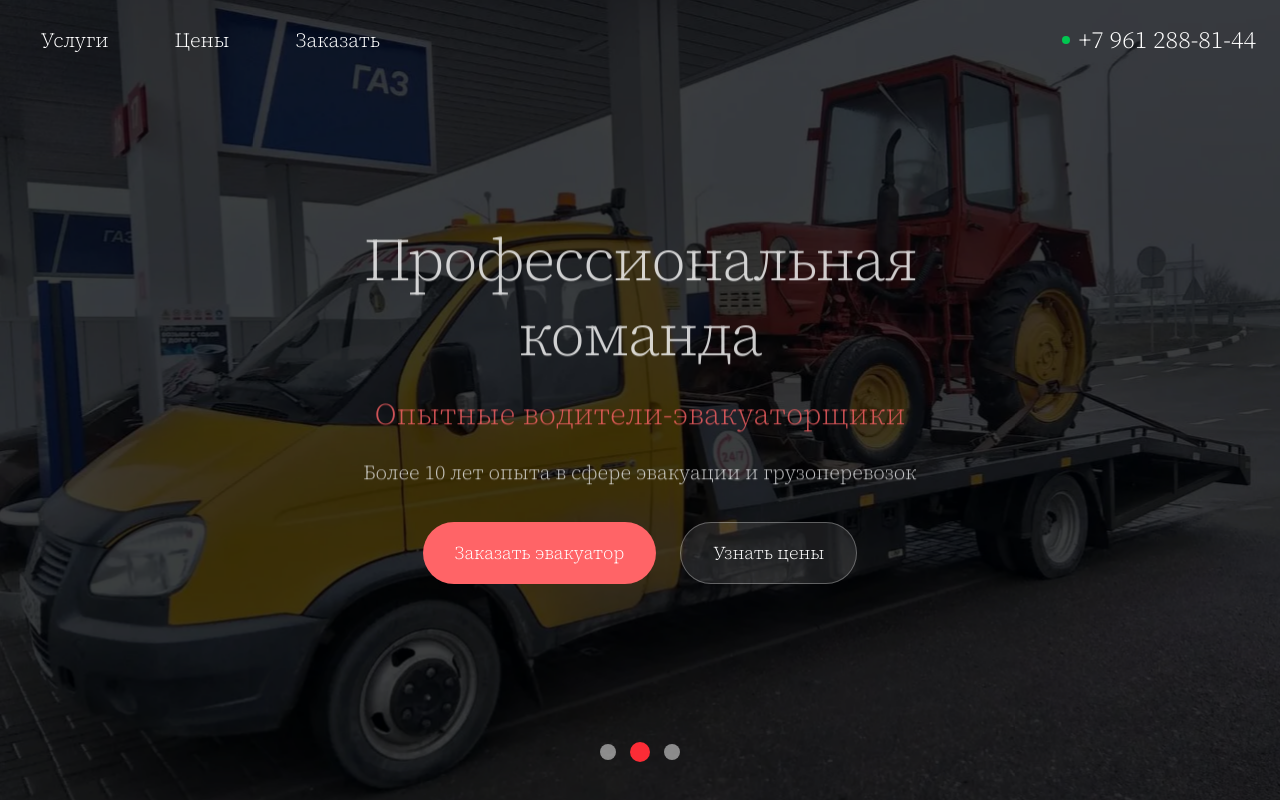
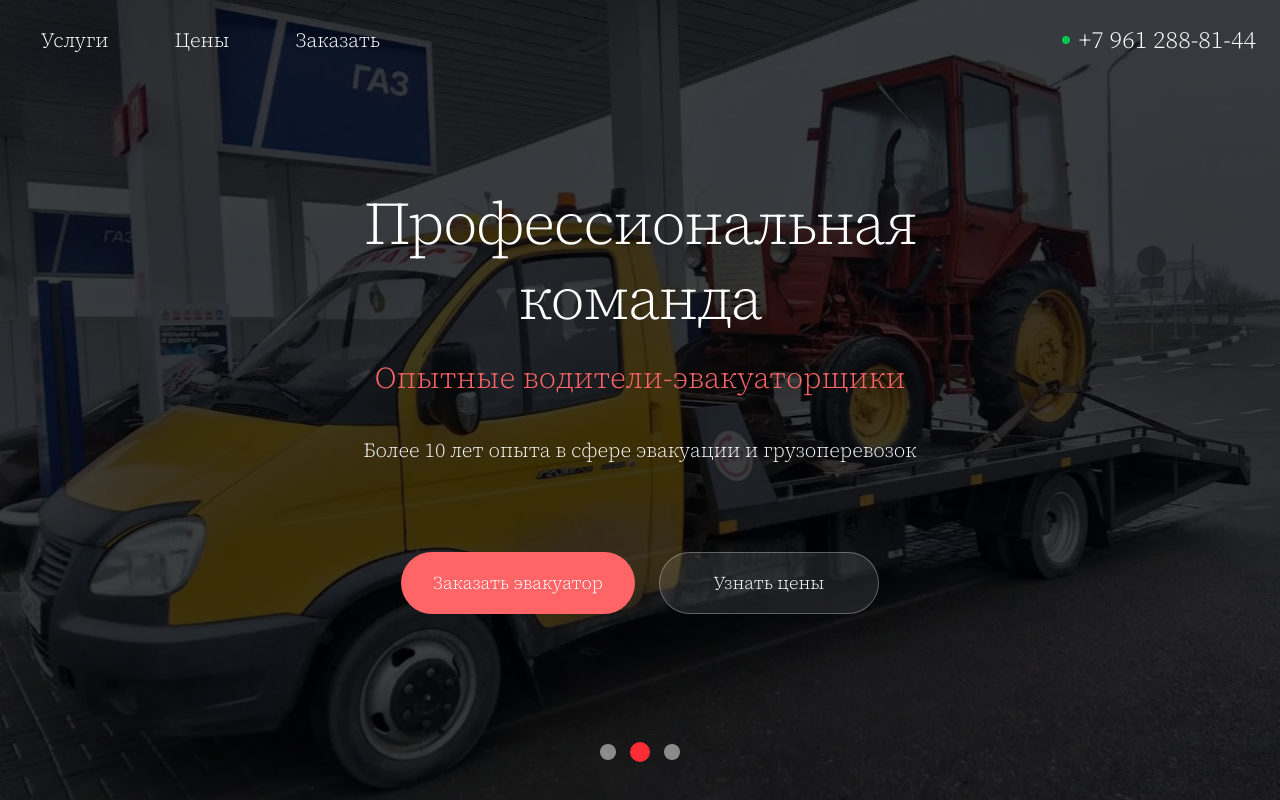
Before and after one commit to 6ubble/evacuatorts, a React (Vite) app: page / in a window 1280 px wide. Shown: the top 800 px of the page. Built offline with nearby package versions, Linux system fonts and the light colour scheme; no server answers.

Commit message:
fix hero

```diff
--- a/src/index.css
+++ b/src/index.css
@@ -9,7 +9,7 @@
 @keyframes fade-in-up {
   from {
     opacity: 0;
-    transform: translateY(30px);
+    transform: translateY(20px);
   }
   to {
     opacity: 1;
@@ -18,7 +18,8 @@
 }
 
 .animate-fade-in-up {
-  animation: fade-in-up 1.5s ease-out forwards;
+  animation: fade-in-up 0.8s ease-out forwards;
+  will-change: opacity, transform;
 }
 
 /* Задержки для последовательного появления элементов */
@@ -33,3 +34,13 @@
 .animation-delay-300 {
   animation-delay: 0.3s;
 }
+
+/* Предотвращение layout shift для Hero секции */
+.hero-content {
+  contain: layout style paint;
+}
+
+/* Плавные переходы для слайдов */
+.slide-transition {
+  transition: all 0.8s cubic-bezier(0.4, 0, 0.2, 1);
+}
--- a/src/widgets/hero/Hero.tsx
+++ b/src/widgets/hero/Hero.tsx
@@ -39,32 +39,36 @@ function Hero(): React.JSX.Element {
 
       {/* Контент поверх изображения */}
       <div className="absolute inset-0 flex items-center justify-center z-20">
-        <div className="text-center text-white px-6 md:px-12 max-w-4xl">
+        <div className="text-center text-white px-6 md:px-12 max-w-4xl hero-content">
+          {/* Контейнер с фиксированной высотой для текста */}
+          <div className="min-h-[280px] md:min-h-[320px] flex flex-col justify-center">
             <div
               key={currentSlide}
               className="animate-fade-in-up"
             >
-            <h1 className="text-3xl md:text-6xl font-bold mb-4 md:mb-6 leading-tight tracking-tight animate-fade-in-up text-white">
+              <h1 className="text-3xl md:text-6xl font-bold mb-4 md:mb-6 leading-tight tracking-tight animate-fade-in-up text-white min-h-[1.2em] flex items-center justify-center">
                 {slides[currentSlide].title}
               </h1>
-            <h2 className="text-lg md:text-3xl text-red-400 font-medium mb-4 md:mb-6 opacity-95 animate-fade-in-up">
+              <h2 className="text-lg md:text-3xl text-red-400 font-medium mb-4 md:mb-6 opacity-95 animate-fade-in-up min-h-[1.2em] flex items-center justify-center">
                 {slides[currentSlide].subtitle}
               </h2>
-            <p className="text-base md:text-xl text-gray-100 mb-8 md:mb-10 leading-relaxed max-w-2xl mx-auto opacity-90 animate-fade-in-up">
+              <p className="text-base md:text-xl text-gray-100 mb-8 md:mb-10 leading-relaxed max-w-2xl mx-auto opacity-90 animate-fade-in-up min-h-[3em] flex items-center justify-center">
                 {slides[currentSlide].description}
               </p>
             </div>
+          </div>
 
-          <div className="flex flex-col sm:flex-row gap-4 md:gap-6 justify-center animate-fade-in-up">
+          {/* Кнопки в отдельном контейнере с фиксированным позиционированием */}
+          <div className="flex flex-col sm:flex-row gap-4 md:gap-6 justify-center animate-fade-in-up mt-8">
             <button
               onClick={() => scrollToSection('order')}
-              className="bg-red-400 hover:bg-red-500 text-white font-bold py-3 md:py-4 px-6 md:px-8 rounded-full transition-all duration-200 text-base md:text-lg focus:outline-none"
+              className="bg-red-400 hover:bg-red-500 text-white font-bold py-3 md:py-4 px-6 md:px-8 rounded-full transition-all duration-200 text-base md:text-lg focus:outline-none min-w-[200px] md:min-w-[220px]"
             >
               {BUTTON_LABELS.ORDER}
             </button>
             <button
               onClick={() => scrollToSection('general-pricing')}
-              className="bg-white/10 hover:bg-white/20 text-white font-bold py-3 md:py-4 px-6 md:px-8 rounded-full transition-all duration-200 text-base md:text-lg focus:outline-none border border-white/30"
+              className="bg-white/10 hover:bg-white/20 text-white font-bold py-3 md:py-4 px-6 md:px-8 rounded-full transition-all duration-200 text-base md:text-lg focus:outline-none border border-white/30 min-w-[200px] md:min-w-[220px]"
             >
               {BUTTON_LABELS.PRICES}
             </button>
```
Lines whose indentation alone changed are shown as unchanged.
